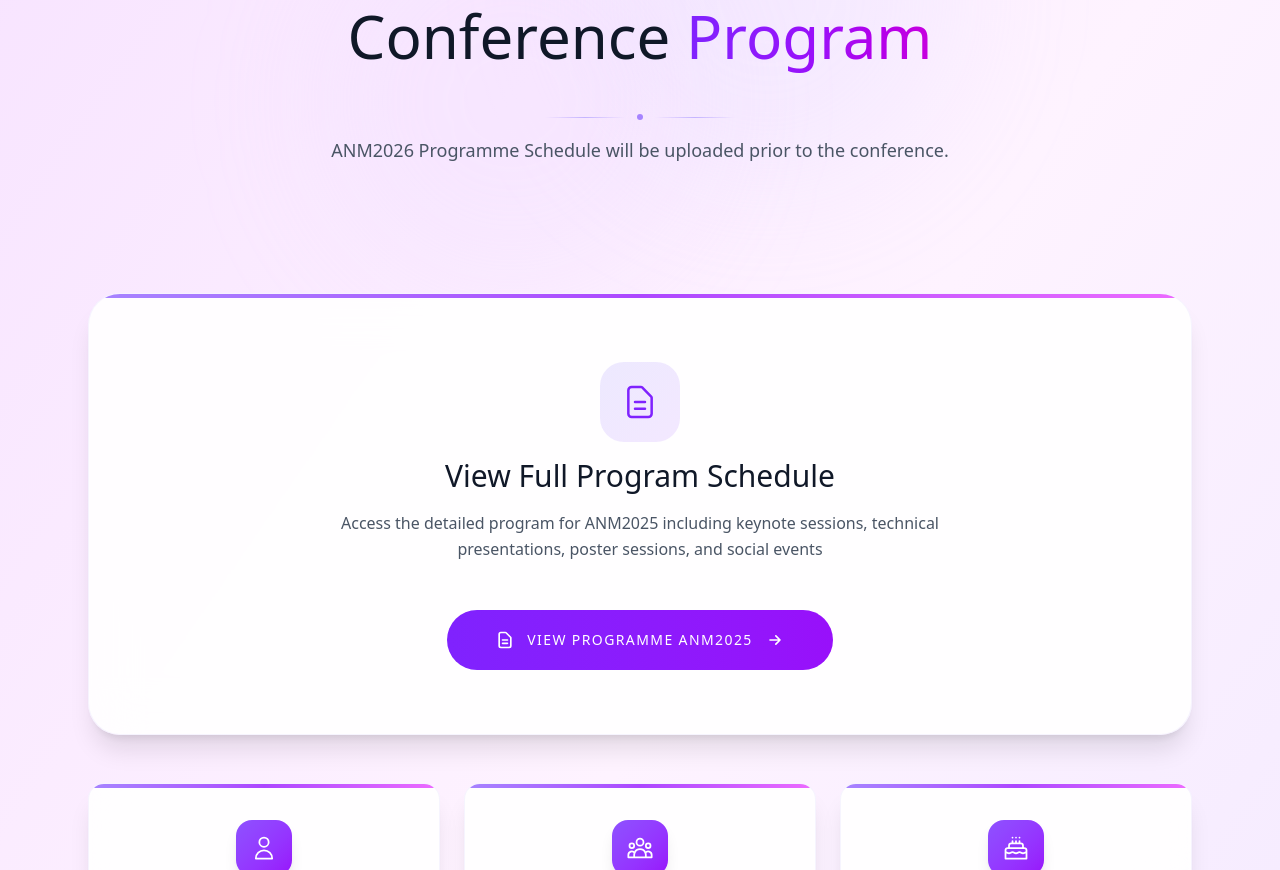
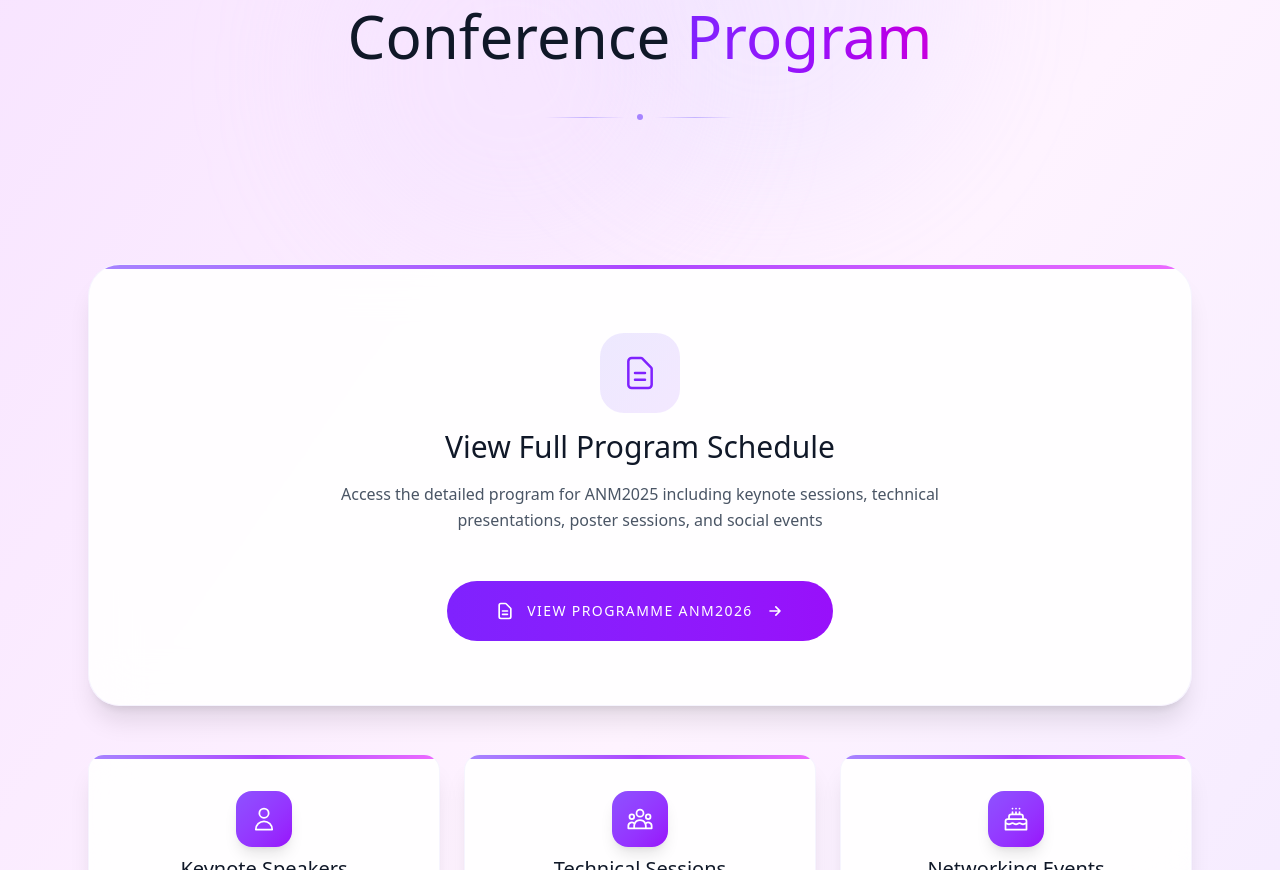
Before and after one commit to Abhijith-Suresh2283/nanoportugal, a React (Vite) app: page /program in a window 1280 px wide. Shown: the part 380-1250 px from the top of the page. Built offline with nearby package versions, Linux system fonts and the light colour scheme.

Commit message:
Made changes to the Program page

```diff
--- a/package.json
+++ b/package.json
@@ -10,6 +10,7 @@
     "preview": "vite preview"
   },
   "dependencies": {
+    "@supabase/supabase-js": "^2.106.2",
     "@tailwindcss/vite": "^4.1.18",
     "react": "^19.2.0",
     "react-dom": "^19.2.0",
--- a/src/components/Program.jsx
+++ b/src/components/Program.jsx
@@ -59,10 +59,6 @@ export default function Program() {
             <div className="h-px w-20 bg-gradient-to-r from-transparent via-violet-300 to-transparent" />
           </div>
 
-          {/* Subtitle */}
-          <p className="text-base sm:text-lg font-light text-gray-600 max-w-3xl mx-auto leading-relaxed">
-            ANM2026 Programme Schedule will be uploaded prior to the conference.
-          </p>
         </div>
       </section>
 
@@ -101,13 +97,13 @@ export default function Program() {
             {/* CTA Button */}
             <div className="pt-4">
 
-              <a  href="https://drive.google.com/drive/folders/1Zqjhb1DcScKOnAqj8WKOsuwLQql8yEhC?usp=drive_link" target="_blank"
+              <a  href="https://drive.google.com/drive/folders/1t_1mOkkqswrKInHaoy7kdfR_XIXWm3mf?usp=drive_link" target="_blank"
                 className="inline-flex items-center gap-3 px-12 py-5 bg-gradient-to-r from-violet-600 to-purple-600 text-white text-sm font-medium tracking-widest uppercase hover:shadow-lg hover:shadow-violet-300/50 transition-all duration-300 rounded-full hover:scale-105 group"
               >
                 <svg className="w-5 h-5 group-hover:rotate-12 transition-transform duration-300" fill="none" stroke="currentColor" viewBox="0 0 24 24">
                   <path strokeLinecap="round" strokeLinejoin="round" strokeWidth={2} d="M9 12h6m-6 4h6m2 5H7a2 2 0 01-2-2V5a2 2 0 012-2h5.586a1 1 0 01.707.293l5.414 5.414a1 1 0 01.293.707V19a2 2 0 01-2 2z" />
                 </svg>
-                View Programme ANM2025
+                View Programme ANM2026
                 <svg className="w-5 h-5 group-hover:translate-x-1 transition-transform duration-300" fill="none" stroke="currentColor" viewBox="0 0 24 24">
                   <path strokeLinecap="round" strokeLinejoin="round" strokeWidth={2} d="M13 7l5 5m0 0l-5 5m5-5H6" />
                 </svg>
```
Also changed, not shown: 1 other file (tests, documents, lock files or other folders).
